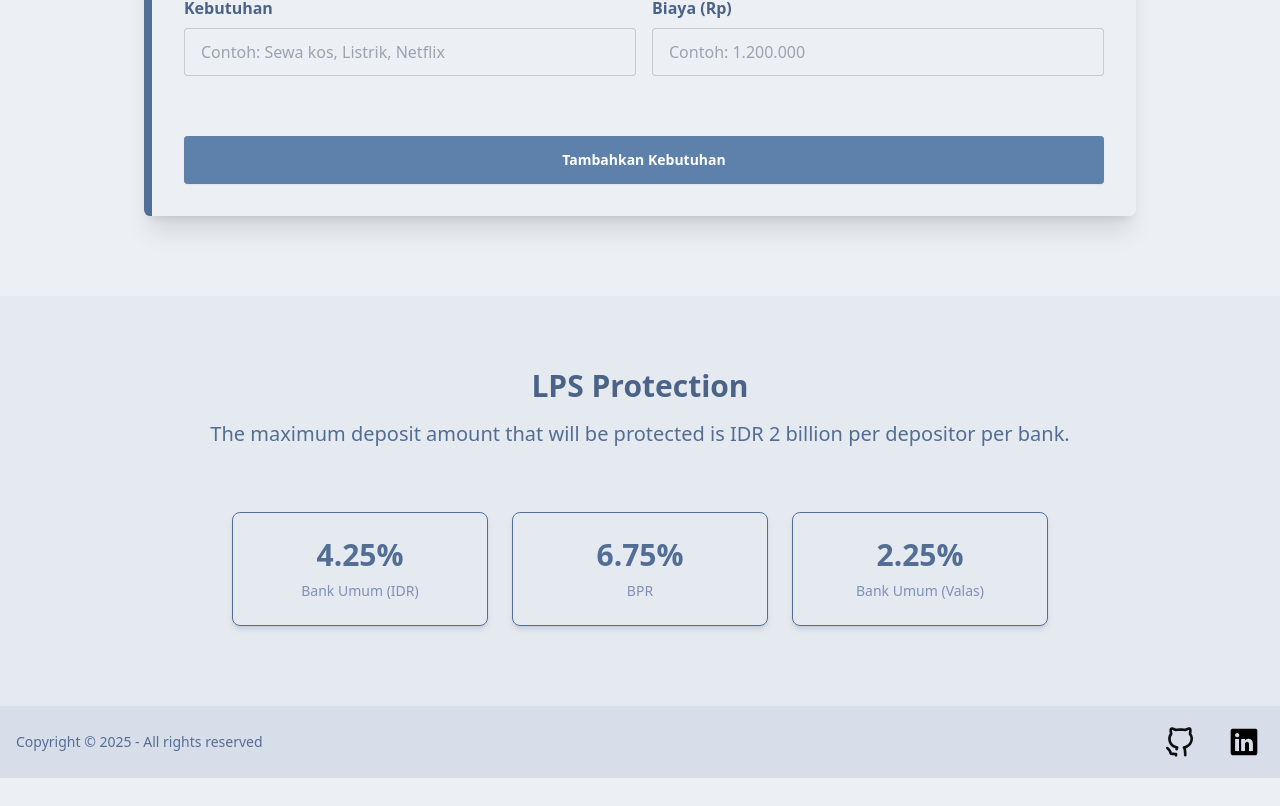
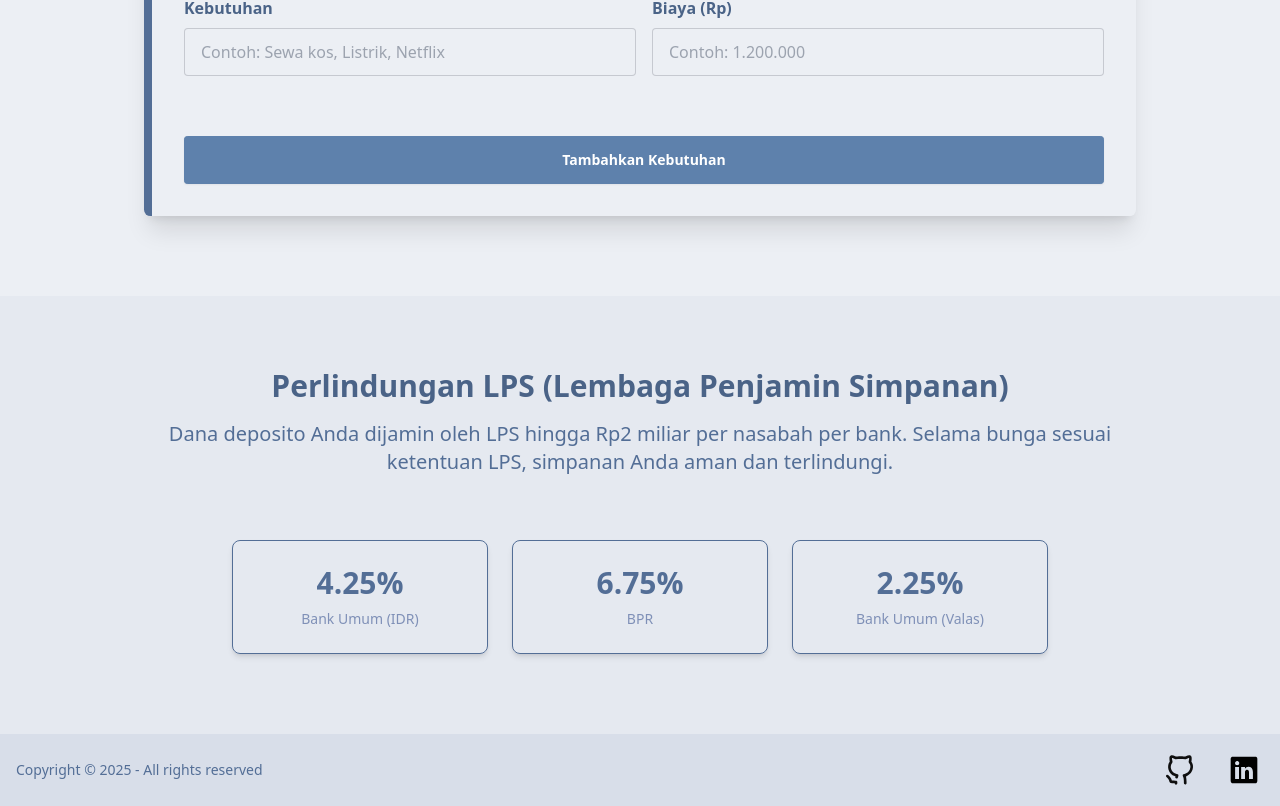
Before and after one commit to HellBus1/InvestCount, a React (Vite) app: page / in a window 1280 px wide. Shown: the part 3416-4222 px from the top of the page. Before the commit the page ends 4194 px from the top, so only its background shows below. Built offline with nearby package versions, Linux system fonts and the light colour scheme.

Commit message:
Feat feature/seo-improvement: Change LPS section language

```diff
--- a/src/pages/HomePage/components/LPSSection/LPSSection.tsx
+++ b/src/pages/HomePage/components/LPSSection/LPSSection.tsx
@@ -43,13 +43,14 @@ const LPSSection = () => {
         className='text-center text-2xl md:text-3xl font-bold text-charter-blue-600 mt-8 mb-4'
         variants={childVariants} // Animate the title
       >
-        LPS Protection
+        Perlindungan LPS (Lembaga Penjamin Simpanan)
       </motion.h2>
       <motion.p
         className='text-center text-charter-blue text-lg md:text-xl mx-4 md:mx-20 lg:mx-36 mb-16'
         variants={childVariants} // Animate the description
       >
-        The maximum deposit amount that will be protected is IDR 2 billion per depositor per bank.
+        Dana deposito Anda dijamin oleh LPS hingga Rp2 miliar per nasabah per bank. Selama bunga
+        sesuai ketentuan LPS, simpanan Anda aman dan terlindungi.
       </motion.p>
       <motion.div
         className='flex flex-col md:flex-row justify-center items-center gap-6'
```
